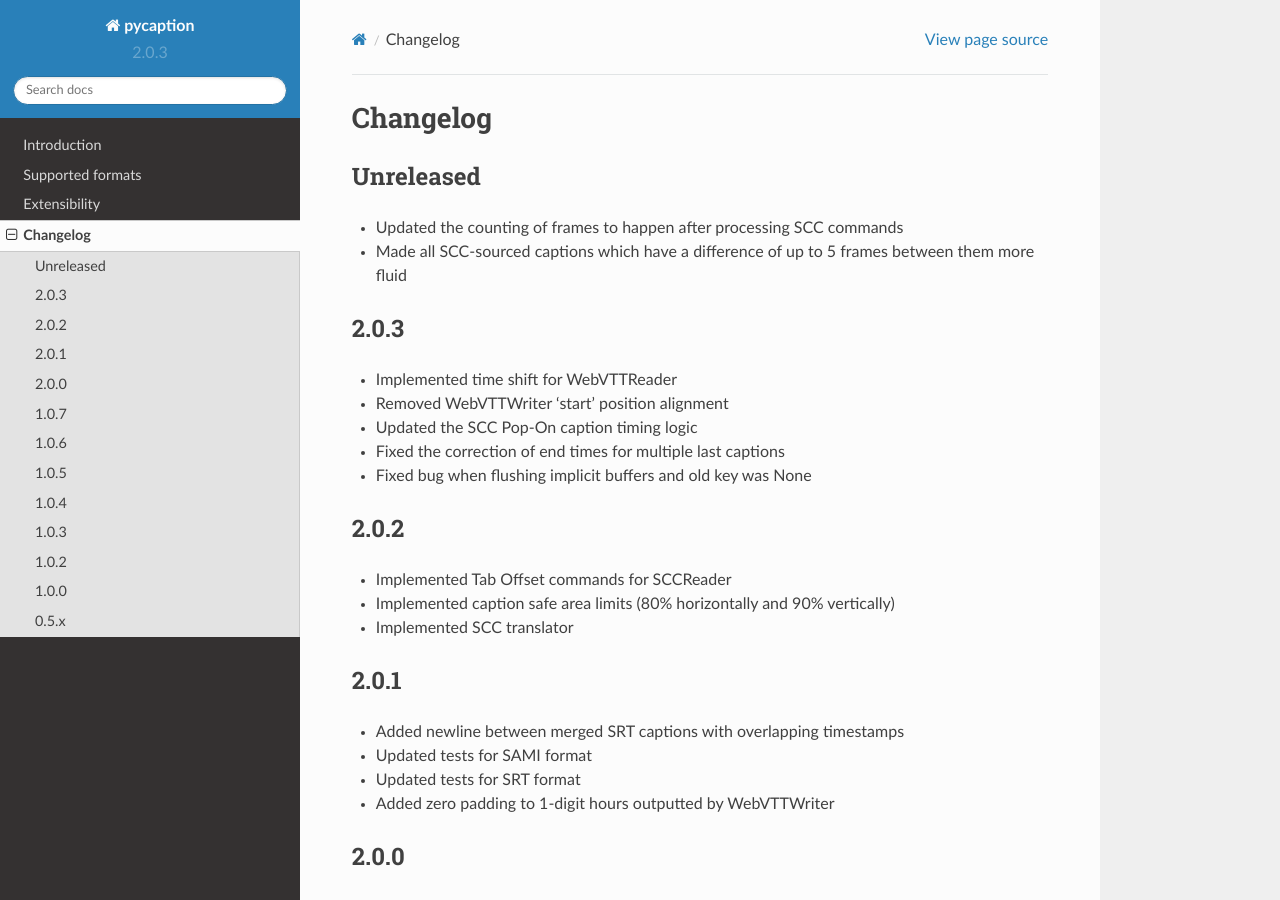
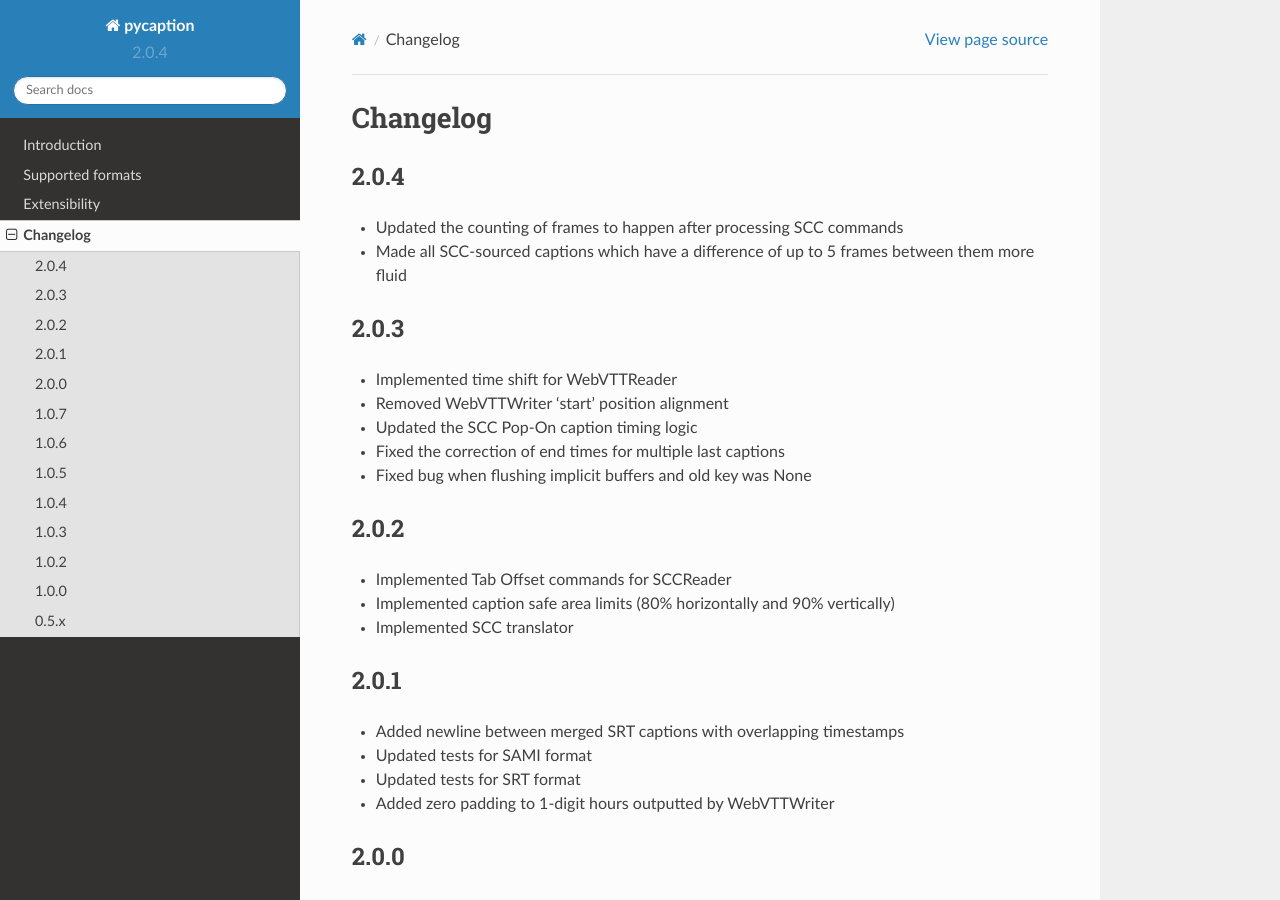
Before and after one commit to pbs/pycaption, a Sphinx documentation site: the page built from docs/changelog.rst, in a window 1280 px wide and 900 px high. Built offline with Sphinx 7.4.7 and the Read the Docs theme 2.0.0, drawn with Linux system fonts in a browser that asks for light colours.

Commit message:
Release version 2.0.4

```diff
--- a/docs/changelog.rst
+++ b/docs/changelog.rst
@@ -1,7 +1,7 @@
 Changelog
 ---------
-Unreleased
-^^^^^^^^^^
+2.0.4
+^^^^^
 - Updated the counting of frames to happen after processing SCC commands
 - Made all SCC-sourced captions which have a difference of up to 5 frames between them more fluid
 
--- a/docs/conf.py
+++ b/docs/conf.py
@@ -53,9 +53,9 @@ copyright = '2012-2022, PBS.org ' \
 # built documents.
 #
 # The short X.Y version.
-version = '2.0.3'
+version = '2.0.4'
 # The full version, including alpha/beta/rc tags.
-release = '2.0.3'
+release = '2.0.4'
 
 # The language for content autogenerated by Sphinx. Refer to documentation
 # for a list of supported languages.
--- a/setup.py
+++ b/setup.py
@@ -15,7 +15,7 @@ dependencies = [
 
 setup(
     name='pycaption',
-    version='2.0.dev0',
+    version='2.0.4',
     description='Closed caption converter',
     long_description=open(README_PATH).read(),
     author='Joe Norton',
```
